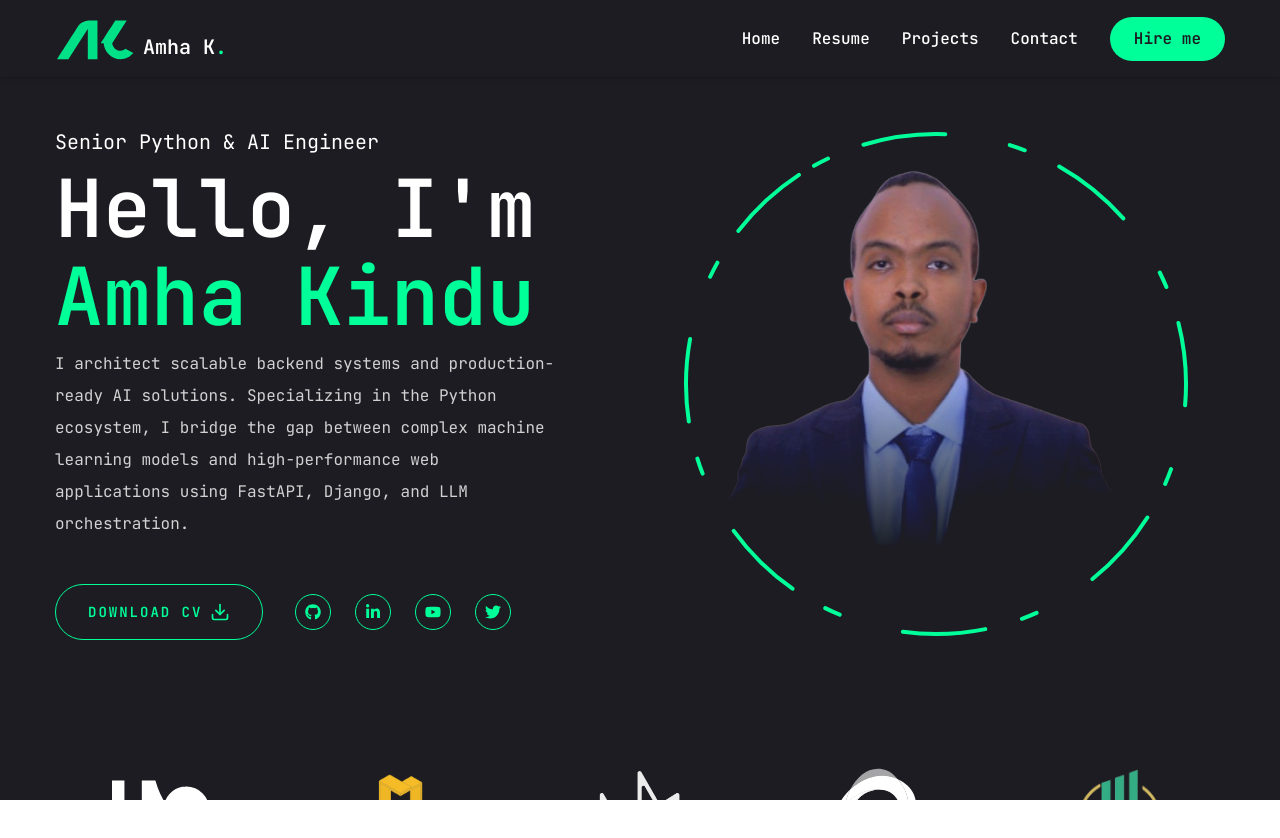
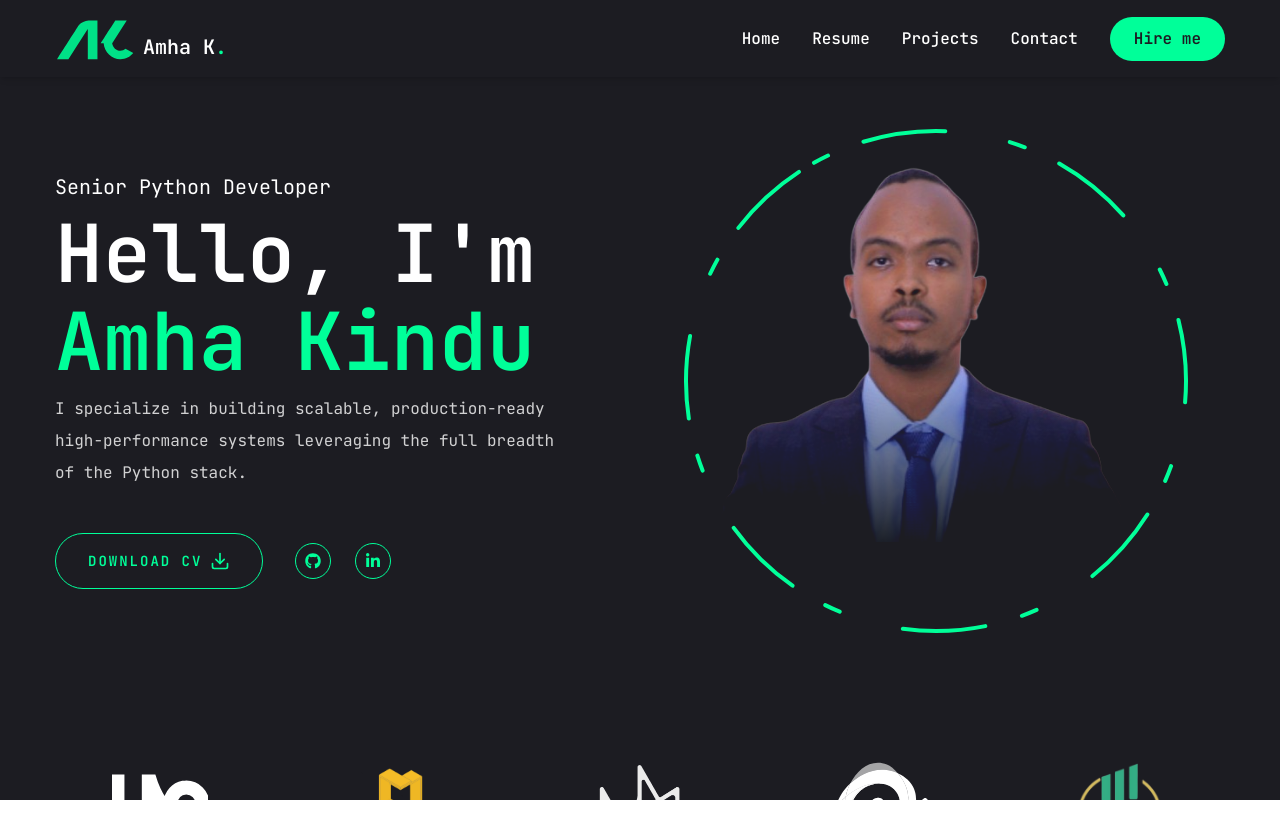
Before and after one commit to amha-kindu/portfolio, a Next.js app: page / in a window 1280 px wide. Shown: the top 838 px of the page. Built offline with nearby package versions, Linux system fonts and the light colour scheme.

Commit message:
feat(profile): update hero copy and social links

```diff
--- a/components/Socials.jsx
+++ b/components/Socials.jsx
@@ -1,15 +1,13 @@
 import Link from "next/link";
-import { FaGithub, FaLinkedinIn, FaYoutube, FaTwitter } from "react-icons/fa";
+import { FaGithub, FaLinkedinIn } from "react-icons/fa";
 
 const socials = [
     { icon: <FaGithub/>, path: "https://www.github.com/amha-kindu"},
-    { icon: <FaLinkedinIn/>, path: ""},
-    { icon: <FaYoutube/>, path: ""},
-    { icon: <FaTwitter/>, path: ""}
+    { icon: <FaLinkedinIn/>, path: "https://www.linkedin.com/in/amha-kindu-064b7620a"},
 ]
 
 const Socials = ({containerStyles, iconStyles}) => {
-  return (
+    return (
     <div className={containerStyles}>
         {socials.map((social, index) => (
             <Link href={social.path} key={index} className={iconStyles}>
@@ -18,7 +16,7 @@ const Socials = ({containerStyles, iconStyles}) => {
         ))}
 
     </div>
-  )
+    )
 }
 
 export default Socials
--- a/components/sections/HeroSection.jsx
+++ b/components/sections/HeroSection.jsx
@@ -10,10 +10,10 @@ const HeroSection = () => {
                 <div className="flex flex-col gap-2 xl:gap-32 xl:flex-row  items-center sm:justify-start justify-between xl:pt-8 xl:pb-16">
                     {/* text */}
                     <div className="text-center xl:text-left order-2 xl:order-none flex flex-col gap-2">
-                        <span className="text-xl">Senior Python & AI Engineer</span>
+                        <span className="text-xl">Senior Python Developer</span>
                         <h1 className="h1">Hello, I'm <br /><span className="text-accent">Amha Kindu</span></h1>
                         <p className="max-w-[500px] mb-9 text-white/80">
-                            I architect scalable backend systems and production-ready AI solutions. Specializing in the Python ecosystem, I bridge the gap between complex machine learning models and high-performance web applications using FastAPI, Django, and LLM orchestration.
+                            I specialize in building scalable, production-ready high-performance systems leveraging the full breadth of the Python stack.
                         </p>
                         {/* button and socials */}
                         <div className="flex flex-col xl:flex-row items-center gap-8">
```
